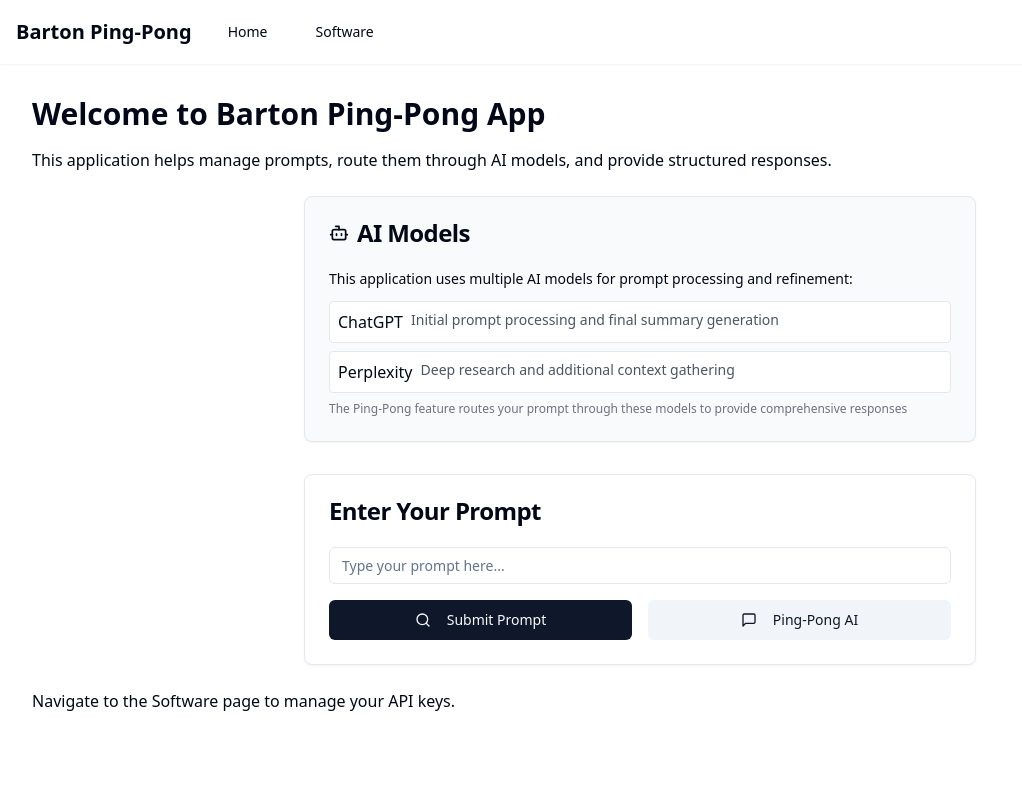
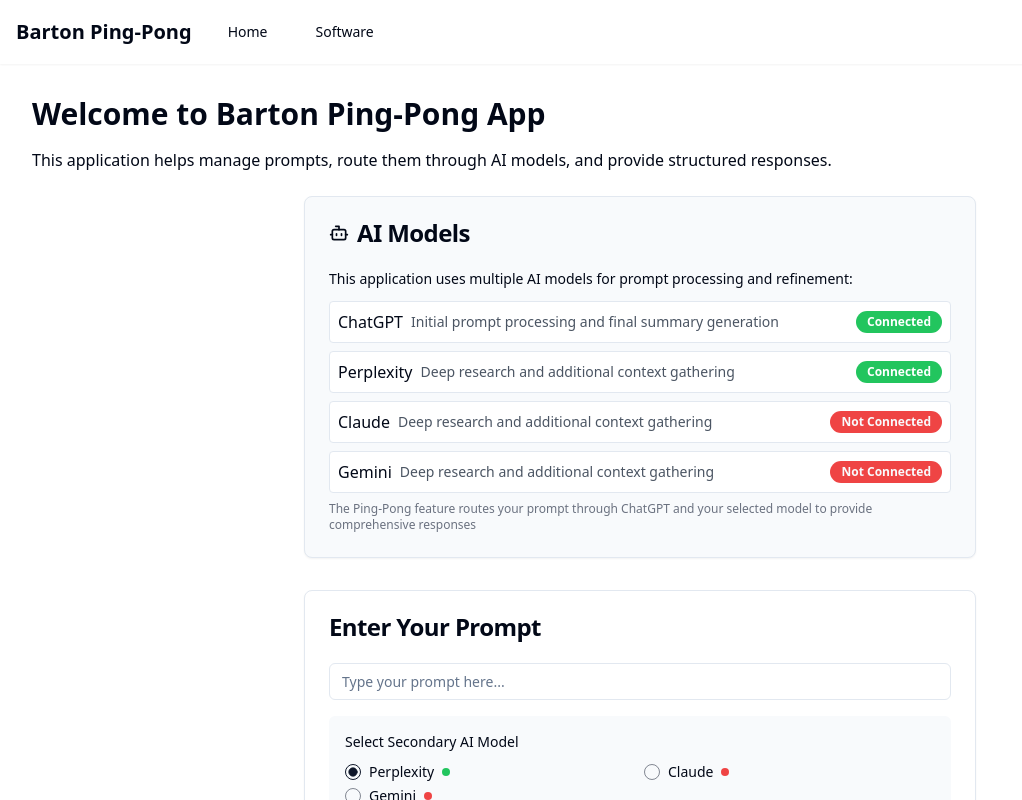
Before and after one commit to djb258/ping-pong-prompt, a React (Vite) app: page / in a window 1280 px wide. Shown: the top 800 px of the page, without its empty margins (0-1022 px from the left). Built offline with nearby package versions, Linux system fonts and the light colour scheme.

Commit message:
feat: Implement AI model selection
Allow users to select AI models for prompt processing, with ChatGPT always included. Add status indicators for API key health, sourced from the software page.

```diff
--- a/src/components/ui/badge.tsx
+++ b/src/components/ui/badge.tsx
@@ -1,3 +1,4 @@
+
 import * as React from "react"
 import { cva, type VariantProps } from "class-variance-authority"
 
@@ -15,6 +16,7 @@ const badgeVariants = cva(
         destructive:
           "border-transparent bg-destructive text-destructive-foreground hover:bg-destructive/80",
         outline: "text-foreground",
+        success: "border-transparent bg-green-500 text-white hover:bg-green-600"
       },
     },
     defaultVariants: {
--- a/src/hooks/use-ai-orchestrator.ts
+++ b/src/hooks/use-ai-orchestrator.ts
@@ -1,9 +1,11 @@
 
-import { useState } from 'react';
+import { useState, useEffect } from 'react';
 import { useToast } from '@/components/ui/use-toast';
+import { ApiKey } from '@/types/api-key';
 
 type ProcessingStage = 'idle' | 'initial' | 'responseReceived' | 'deepResearch' | 'operational';
 type ActionType = 'refine' | 'sendToGemini' | 'goDeep' | 'sendToNick' | 'email';
+type ModelAvailability = Record<string, boolean>;
 
 export const useAIOrchestrator = () => {
   const [loading, setLoading] = useState(false);
@@ -12,9 +14,33 @@ export const useAIOrchestrator = () => {
   const [modelResponse, setModelResponse] = useState('');
   const [summaryPoints, setSummaryPoints] = useState<string[]>([]);
   const [tacticalSummary, setTacticalSummary] = useState('');
+  const [availableModels, setAvailableModels] = useState<ModelAvailability>({
+    chatgpt: false,
+    perplexity: false,
+    claude: false,
+    gemini: false,
+  });
   const { toast } = useToast();
 
-  const processQuery = async (query: string) => {
+  // Load API keys on mount - in a real app, this would check stored API keys
+  useEffect(() => {
+    // Simulate retrieving and checking API keys
+    const checkApiKeys = async () => {
+      // This would actually fetch from localStorage, API, or context in a real app
+      const mockApiStatus = {
+        chatgpt: true, // ChatGPT is always available in this mock
+        perplexity: true,
+        claude: false,
+        gemini: false,
+      };
+
+      setAvailableModels(mockApiStatus);
+    };
+
+    checkApiKeys();
+  }, []);
+
+  const processQuery = async (query: string, selectedModel: string = 'perplexity') => {
     // Reset state
     setModelResponse('');
     setSummaryPoints([]);
@@ -32,17 +58,17 @@ export const useAIOrchestrator = () => {
       // For now, simulate a delay before receiving a response
       await new Promise(resolve => setTimeout(resolve, 2000));
 
-      // Simulate receiving a model response
-      const simulatedResponse = `This is a simulated response to your query: "${query}". In a real implementation, this would be the response from Claude or Perplexity.`;
+      // Simulate receiving a model response with the selected model name
+      const simulatedResponse = `This is a simulated response to your query: "${query}" using ChatGPT and ${selectedModel}. In a real implementation, this would be the response from the selected AI models.`;
 
       // Process the model response
       setModelResponse(simulatedResponse);
       setSummaryPoints([
-        'This is the first key point extracted from the response.',
-        'This is the second key point from the AI analysis.',
-        'This is the third key point summarizing important information.'
+        `This is the first key point extracted from the ${selectedModel} response.`,
+        `This is the second key point from the AI analysis using ${selectedModel}.`,
+        `This is the third key point summarizing important information from ${selectedModel}.`
       ]);
-      setTacticalSummary('This is a tactical summary of the response, offering structured next steps based on the AI model output.');
+      setTacticalSummary(`This is a tactical summary of the response from ${selectedModel}, offering structured next steps based on the AI model output.`);
 
       // Update the processing stage
       setProcessingStage('responseReceived');
@@ -166,5 +192,6 @@ export const useAIOrchestrator = () => {
     tacticalSummary,
     processQuery,
     handleActionSelection,
+    availableModels,
   };
 };
--- a/src/pages/Index.tsx
+++ b/src/pages/Index.tsx
@@ -1,3 +1,4 @@
+
 import React, { useState } from "react";
 import Navbar from "@/components/Navbar";
 import { Input } from "@/components/ui/input";
@@ -7,9 +8,20 @@ import { toast } from "sonner";
 import { Search, ArrowRight, MessageSquare, Bot } from "lucide-react";
 import { ModelResponse } from "@/components/ModelResponse";
 import { useAIOrchestrator } from "@/hooks/use-ai-orchestrator";
+import {
+  Select,
+  SelectContent,
+  SelectItem,
+  SelectTrigger,
+  SelectValue
+} from "@/components/ui/select";
+import { RadioGroup, RadioGroupItem } from "@/components/ui/radio-group";
+import { Label } from "@/components/ui/label";
+import { Badge } from "@/components/ui/badge";
 
 const Index = () => {
   const [prompt, setPrompt] = useState("");
+  const [selectedModel, setSelectedModel] = useState("perplexity");
   const {
     loading,
     processingStage,
@@ -18,6 +30,7 @@ const Index = () => {
     tacticalSummary,
     processQuery,
     handleActionSelection,
+    availableModels,
   } = useAIOrchestrator();
 
   const handleSubmitPrompt = (e: React.FormEvent) => {
@@ -39,9 +52,9 @@ const Index = () => {
       return;
     }
 
-    // Process the query using the AI Orchestrator
-    processQuery(prompt);
-    toast.success("Processing your prompt through AI models...");
+    // Process the query using the AI Orchestrator with the selected model
+    processQuery(prompt, selectedModel);
+    toast.success(`Processing your prompt through ChatGPT and ${selectedModel}...`);
   };
 
   return (
@@ -66,16 +79,28 @@ const Index = () => {
               This application uses multiple AI models for prompt processing and refinement:
             </p>
             <div className="space-y-2">
-              <div className="flex items-start gap-2 p-2 border rounded bg-white">
-                <div className="font-medium">ChatGPT</div>
-                <div className="text-sm text-gray-600">Initial prompt processing and final summary generation</div>
+              <div className="flex items-center justify-between gap-2 p-2 border rounded bg-white">
+                <div className="flex items-center gap-2">
+                  <div className="font-medium">ChatGPT</div>
+                  <div className="text-sm text-gray-600">Initial prompt processing and final summary generation</div>
+                </div>
+                <Badge variant={availableModels.chatgpt ? "success" : "destructive"} className="ml-auto">
+                  {availableModels.chatgpt ? "Connected" : "Not Connected"}
+                </Badge>
               </div>
-              <div className="flex items-start gap-2 p-2 border rounded bg-white">
-                <div className="font-medium">Perplexity</div>
-                <div className="text-sm text-gray-600">Deep research and additional context gathering</div>
-              </div>
+              {Object.entries(availableModels).filter(([key]) => key !== "chatgpt").map(([key, isAvailable]) => (
+                <div key={key} className="flex items-center justify-between gap-2 p-2 border rounded bg-white">
+                  <div className="flex items-center gap-2">
+                    <div className="font-medium capitalize">{key}</div>
+                    <div className="text-sm text-gray-600">Deep research and additional context gathering</div>
+                  </div>
+                  <Badge variant={isAvailable ? "success" : "destructive"} className="ml-auto">
+                    {isAvailable ? "Connected" : "Not Connected"}
+                  </Badge>
+                </div>
+              ))}
               <p className="text-xs text-gray-500 mt-2">
-                The Ping-Pong feature routes your prompt through these models to provide comprehensive responses
+                The Ping-Pong feature routes your prompt through ChatGPT and your selected model to provide comprehensive responses
               </p>
             </div>
           </CardContent>
@@ -95,6 +120,26 @@ const Index = () => {
                   className="flex-1"
                 />
               </div>
+
+              <div className="bg-slate-50 p-4 rounded-md">
+                <h3 className="text-sm font-medium mb-3">Select Secondary AI Model</h3>
+                <RadioGroup
+                  value={selectedModel}
+                  onValueChange={setSelectedModel}
+                  className="grid grid-cols-1 sm:grid-cols-2 gap-2"
+                >
+                  {Object.entries(availableModels).filter(([key]) => key !== "chatgpt").map(([key, isAvailable]) => (
+                    <div key={key} className="flex items-center space-x-2">
+                      <RadioGroupItem value={key} id={key} disabled={!isAvailable} />
+                      <Label htmlFor={key} className="capitalize flex items-center gap-2">
+                        {key}
+                        <span className={`h-2 w-2 rounded-full ${isAvailable ? 'bg-green-500' : 'bg-red-500'}`}></span>
+                      </Label>
+                    </div>
+                  ))}
+                </RadioGroup>
+              </div>
+
               <div className="flex space-x-4">
                 <Button type="submit" className="flex-1">
                   <Search className="mr-2 h-4 w-4" />
```
